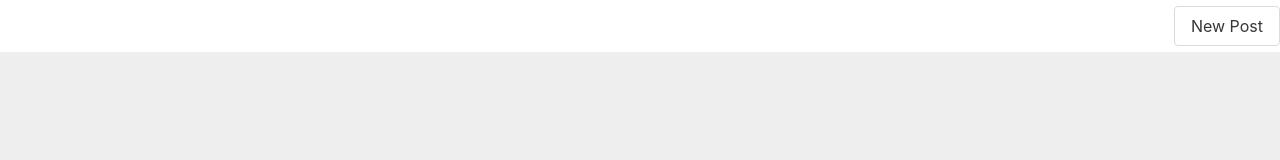
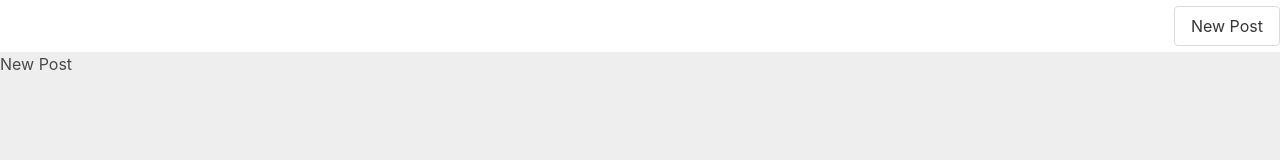
Before and after one commit to frzhen/Vue3-TS-CompAPI-Vite-Test, a Vue app: page /posts/new in a window 1280 px wide. Before the commit this address had no page. Shown: the top 160 px of the page. Built offline with nearby package versions, Linux system fonts and the light colour scheme.

Commit message:
Added NewPost view to the app.

```diff
--- a/src/router.ts
+++ b/src/router.ts
@@ -5,6 +5,7 @@
  */
 import { createRouter, createWebHistory } from "vue-router";
 import Home from "./views/Home.vue";
+import NewPost from "./views/NewPost.vue";
 
 export const router = createRouter({
   history: createWebHistory(),
@@ -12,6 +13,10 @@ export const router = createRouter({
     {
       path: '/',
       component: Home
+    },
+    {
+      path: '/posts/new',
+      component: NewPost
     }
   ]
 })
--- a/src/views/NewPost.vue
+++ b/src/views/NewPost.vue
@@ -8,7 +8,7 @@
 </script>
 
 <template>
-
+  New Post
 </template>
 
 <style lang='scss' scoped>
```
